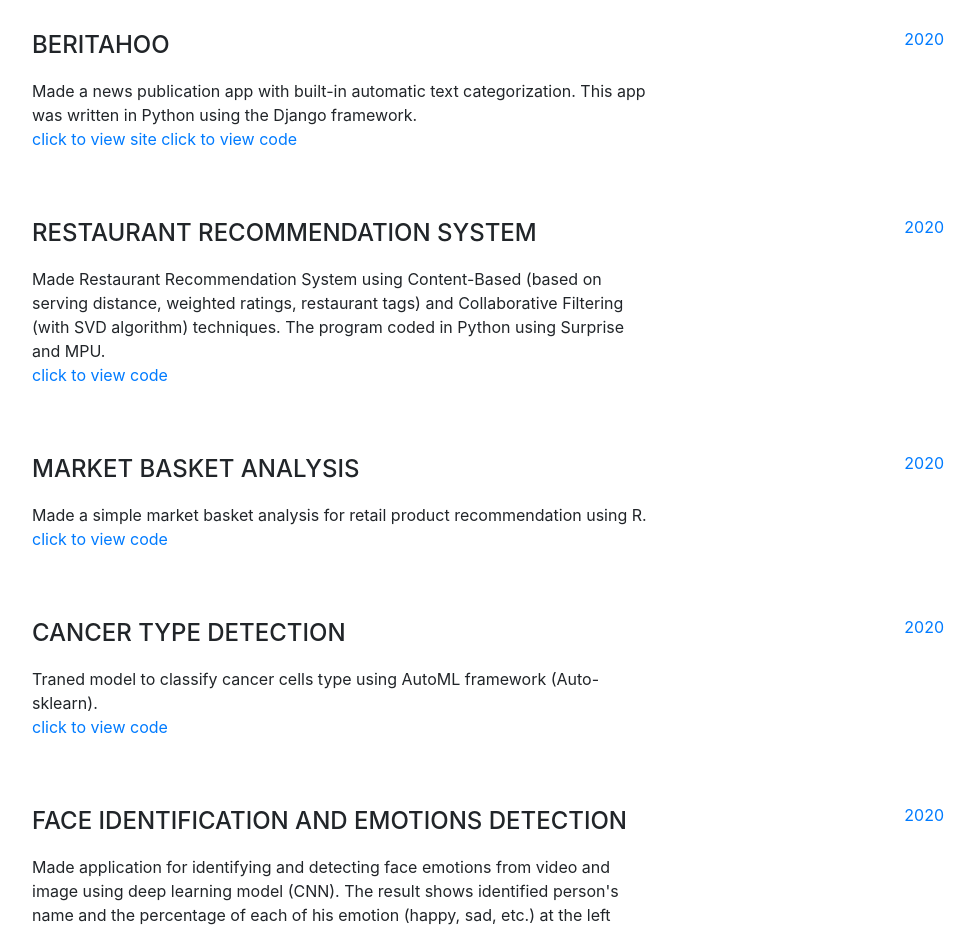
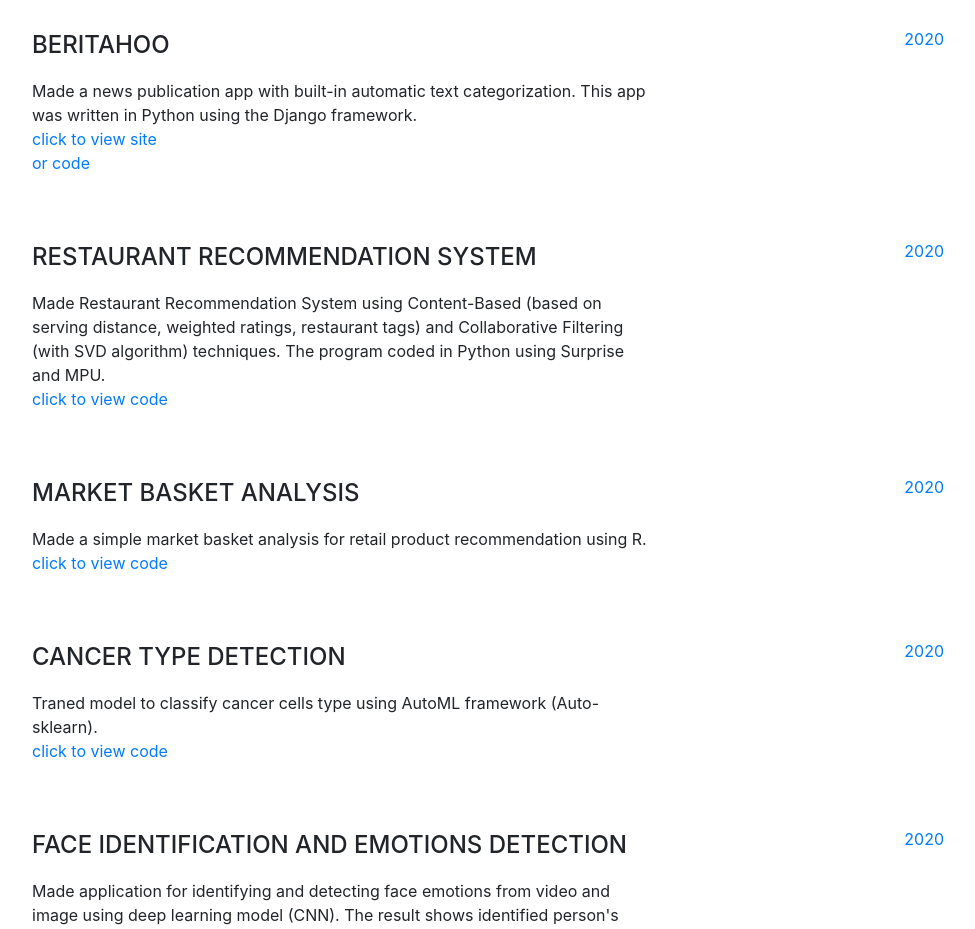
Before and after one commit to rizkhita/rizkhita.github.io, a website with bundled scripts: page index.html in a window 1280 px wide. Shown: the part 5380-6309 px from the top of the page, without its empty margins (288-1263 px from the left). Built offline with nearby package versions, Linux system fonts and the light colour scheme; a web font is replaced by a local one.

Commit message:
Update index.html

```diff
--- a/index.html
+++ b/index.html
@@ -439,8 +439,9 @@
             <a href="https://kikiokedoki.pythonanywhere.com/">
             click to view site
             </a>
+            </br>
             <a href="https://drive.google.com/drive/folders/1ZgcHMyoJYRJ8S3qjCT7Iphztf1aN_ClC?usp=sharing">
-            click to view code
+            or code
             </a>
             </p>
           </div>
```
